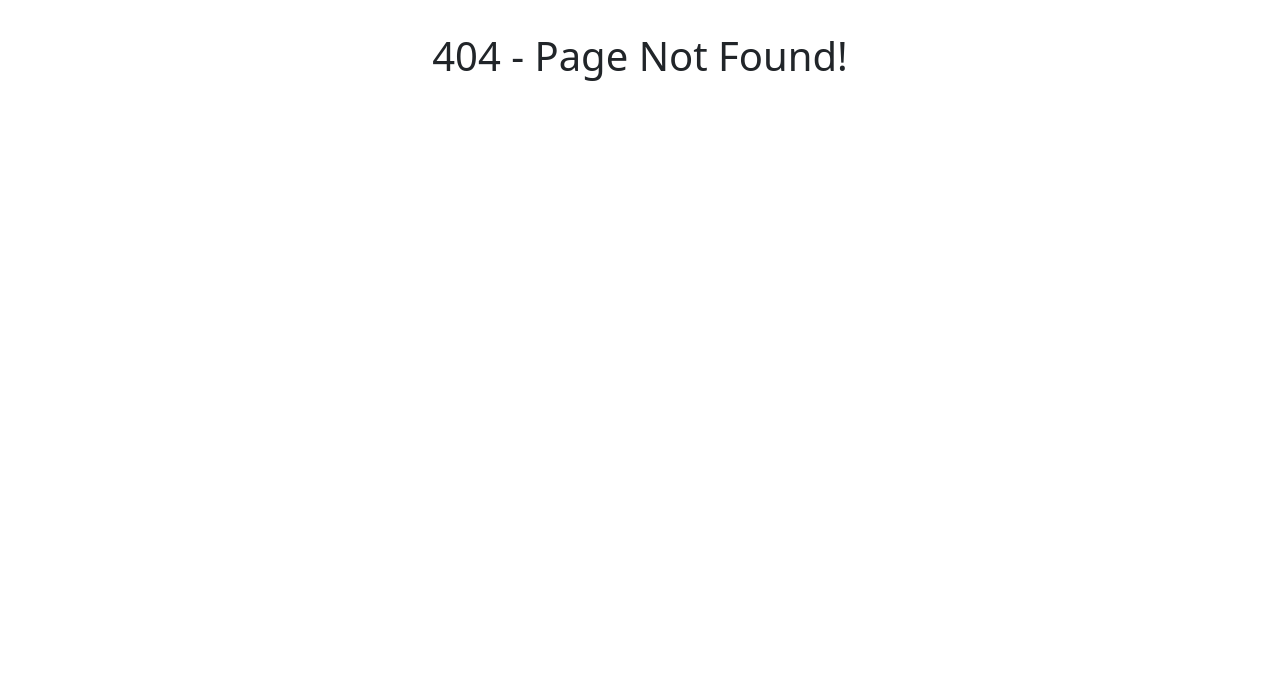
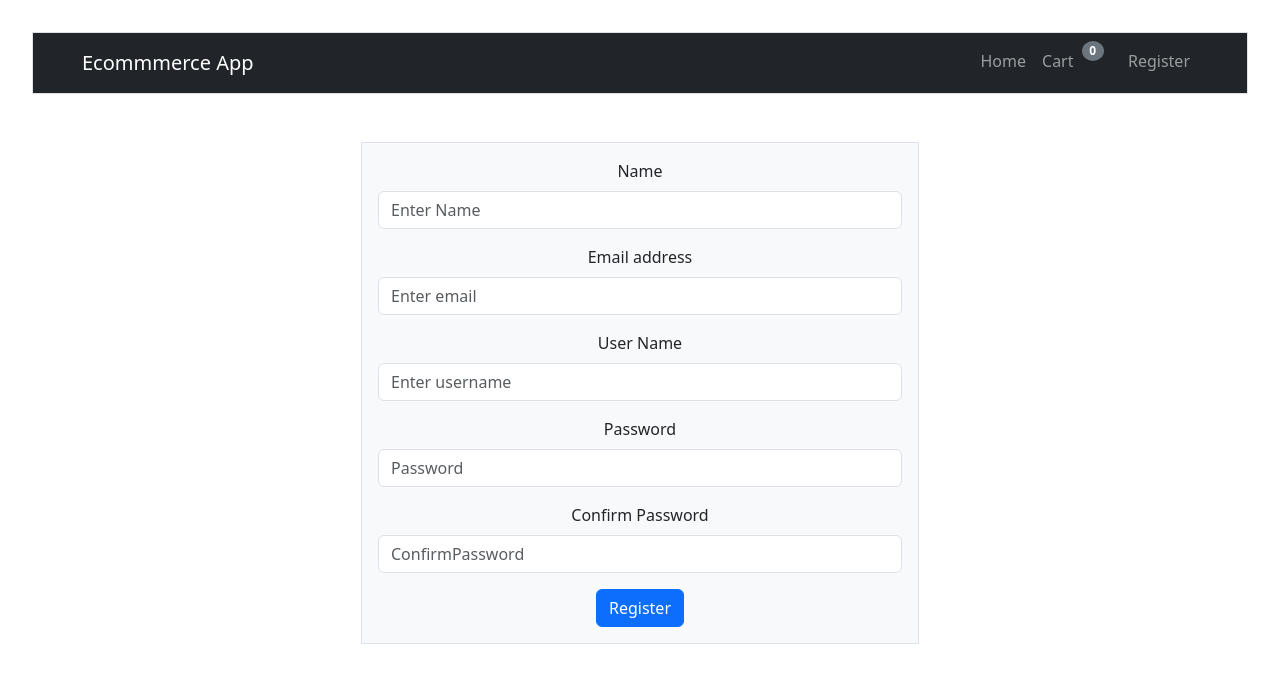
Before and after one commit to ahmed-elsabbagh778/ecommerce-app, a React (Vite) app: page /register in a window 1280 px wide. Before the commit this address had no page. Shown: the top 682 px of the page. Built offline with nearby package versions, Linux system fonts and the light colour scheme.

Commit message:
added form registration

```diff
--- a/src/components/NavBar.jsx
+++ b/src/components/NavBar.jsx
@@ -25,6 +25,9 @@ export default function NavBar() {
                   Cart
                 </Link>
                 <Badge bg="secondary mb-4 rounded-circle ">{cartCount}</Badge>
+                <Link className="nav-link ms-3" to="/register">
+                  Register
+                </Link>
               </Nav>
             </Container>
           </Navbar>
--- /dev/null
+++ b/src/pages/Register.jsx
@@ -0,0 +1,98 @@
+import { useState } from "react";
+import { Form } from "react-bootstrap";
+
+const Register = () => {
+  const [formData, setFormData] = useState({
+    name: "",
+    email: "",
+    username: "",
+    password: "",
+    confirmPassword: "",
+  });
+
+  const [errors, setErrors] = useState({});
+
+  const regex = {
+    name: /^[a-zA-Z\s]{2,50}$/,
+    email: /^[^\s@]+@[^\s@]+\.[^\s@]{2,}$/,
+    username: /^[a-zA-Z0-9_]{3,20}$/,
+    password: /^(?=.*[A-Z])(?=.*\d)(?=.*[@$!%*?&])[A-Za-z\d@$!%*?&]{8,}$/,
+  };
+
+  const handleChange = (e) => {
+    const { name, value } = e.target;
+    setFormData({ ...formData, [name]: value });
+  };
+
+  const handleSubmit = (e) => {
+    e.preventDefault();
+
+    let newErrors = {};
+
+    if (!regex.name.test(formData.name)) {
+      newErrors.name = "Name must be 2-50 letters only.";
+    }
+
+    if (!regex.email.test(formData.email)) {
+      newErrors.email = "Invalid email format.";
+    }
+
+    if (!regex.username.test(formData.username)) {
+      newErrors.username = "Username must be 3-20 chars, letters/numbers/_ only.";
+    }
+
+    if (!regex.password.test(formData.password)) {
+      newErrors.password =
+        "Password must be 8+ chars, with at least 1 uppercase, 1 number, and 1 special char.";
+    }
+    if (!formData.confirmPassword.trim()) {
+        newErrors.confirmPassword = "Please confirm your password.";
+    }
+    else if (formData.password !== formData.confirmPassword) {
+      newErrors.confirmPassword = "Passwords do not match.";
+    }
+
+    setErrors(newErrors);
+
+    if (Object.keys(newErrors).length === 0) {
+      alert("Registered Successfully!");
+    }
+  };
+
+  return (
+    <>
+      <Form className="w-50 mx-auto border p-3 bg-light" onSubmit={handleSubmit}>
+        <Form.Group className="mb-3" controlId="formGroupName">
+          <Form.Label>Name</Form.Label>
+          <Form.Control type="text" placeholder="Enter Name" name="name" value={formData.name} onChange={handleChange} isInvalid={!!errors.name}/>
+          <Form.Control.Feedback type="invalid" >{errors.name}</Form.Control.Feedback>
+        </Form.Group>
+        <Form.Group className="mb-3" controlId="formGroupEmail">
+          <Form.Label>Email address</Form.Label>
+          <Form.Control type="email" placeholder="Enter email" name="email" value={formData.email} onChange={handleChange} isInvalid={!!errors.email}/>
+          <Form.Control.Feedback type="invalid" >{errors.email}</Form.Control.Feedback>
+        </Form.Group>
+        <Form.Group className="mb-3" controlId="formGroupUsername">
+          <Form.Label>User Name</Form.Label>
+          <Form.Control type="text" placeholder="Enter username" name="username" value={formData.username} onChange={handleChange} isInvalid={!!errors.username}/>
+          <Form.Control.Feedback type="invalid" >{errors.username}</Form.Control.Feedback>
+        </Form.Group>
+        <Form.Group className="mb-3" controlId="formGroupPassword">
+          <Form.Label>Password</Form.Label>
+          <Form.Control type="password" placeholder="Password" name="password" value={formData.password} onChange={handleChange} isInvalid={!!errors.password}/>
+          <Form.Control.Feedback type="invalid" >{errors.password}</Form.Control.Feedback>
+        </Form.Group>
+        <Form.Group className="mb-3" controlId="formGroupConfirmPassword">
+          <Form.Label>Confirm Password</Form.Label>
+          <Form.Control type="password" placeholder="ConfirmPassword" name="confirmPassword" value={formData.confirmPassword} onChange={handleChange} isInvalid={!!errors.confirmPassword}/>
+          <Form.Control.Feedback type="invalid" >{errors.confirmPassword}</Form.Control.Feedback>
+        </Form.Group>
+        <button type="submit" className="btn btn-primary">
+          Register
+        </button>
+      </Form>
+    </>
+  );
+};
+
+export default Register;
--- a/src/routes/RoutesList.jsx
+++ b/src/routes/RoutesList.jsx
@@ -4,6 +4,7 @@ import NotFound from "../pages/NotFound"
 import { Route, Routes } from "react-router";
 import ProductsDetails from "../pages/ProductDetails";
 import Cart from "../components/Cart";
+import Register from "../pages/Register";
 
 
 export default function RoutesList() {
@@ -13,6 +14,7 @@ export default function RoutesList() {
         <Route path="/" element={<ProductsList />} />
         <Route path="/product-details/:id" element={<ProductsDetails />} />
         <Route path="/cart" element={<Cart />} />
+        <Route path="/register" element={<Register />} />
       </Route>
       <Route path="*" element={<NotFound />} />
     </Routes>
```
